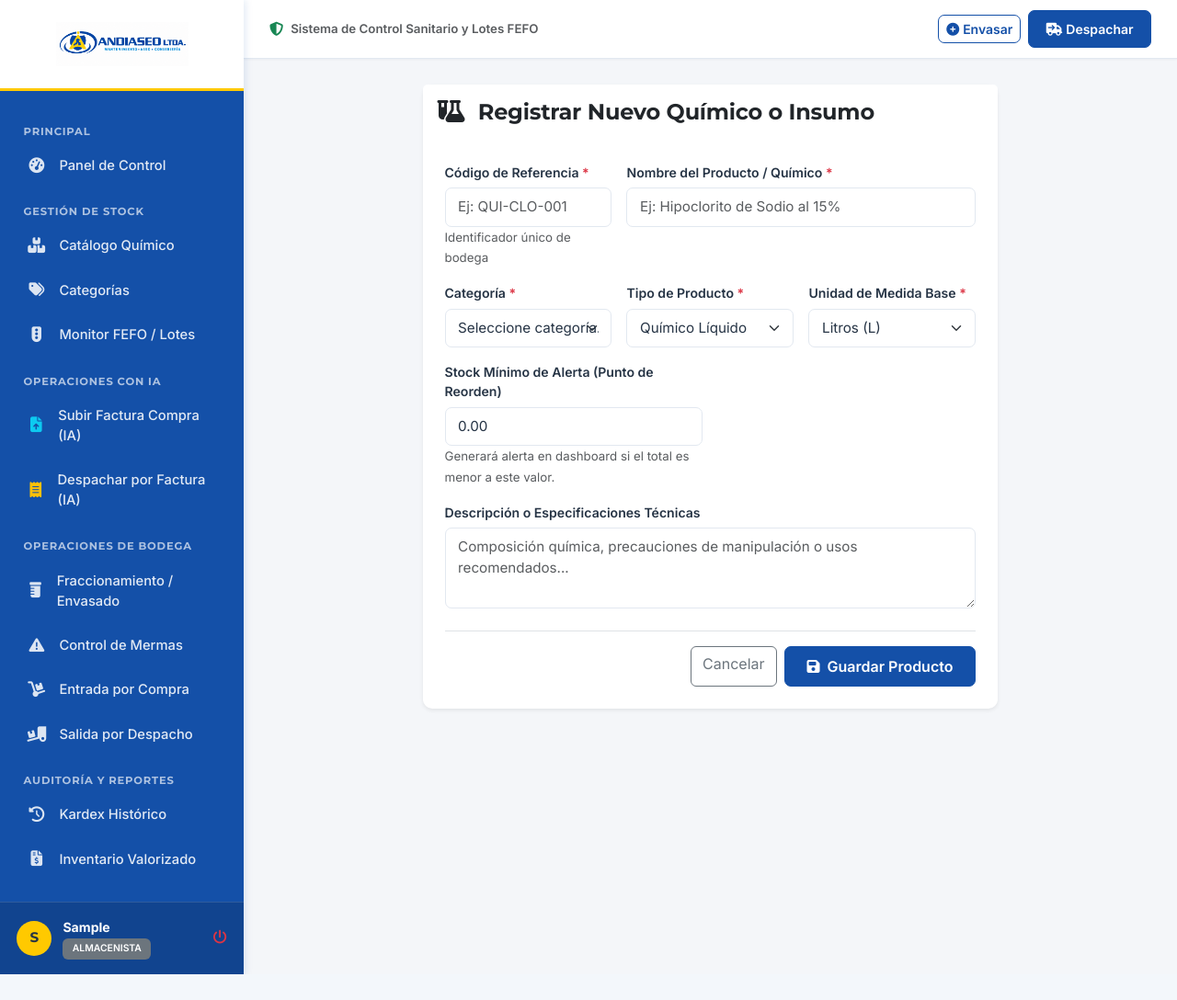
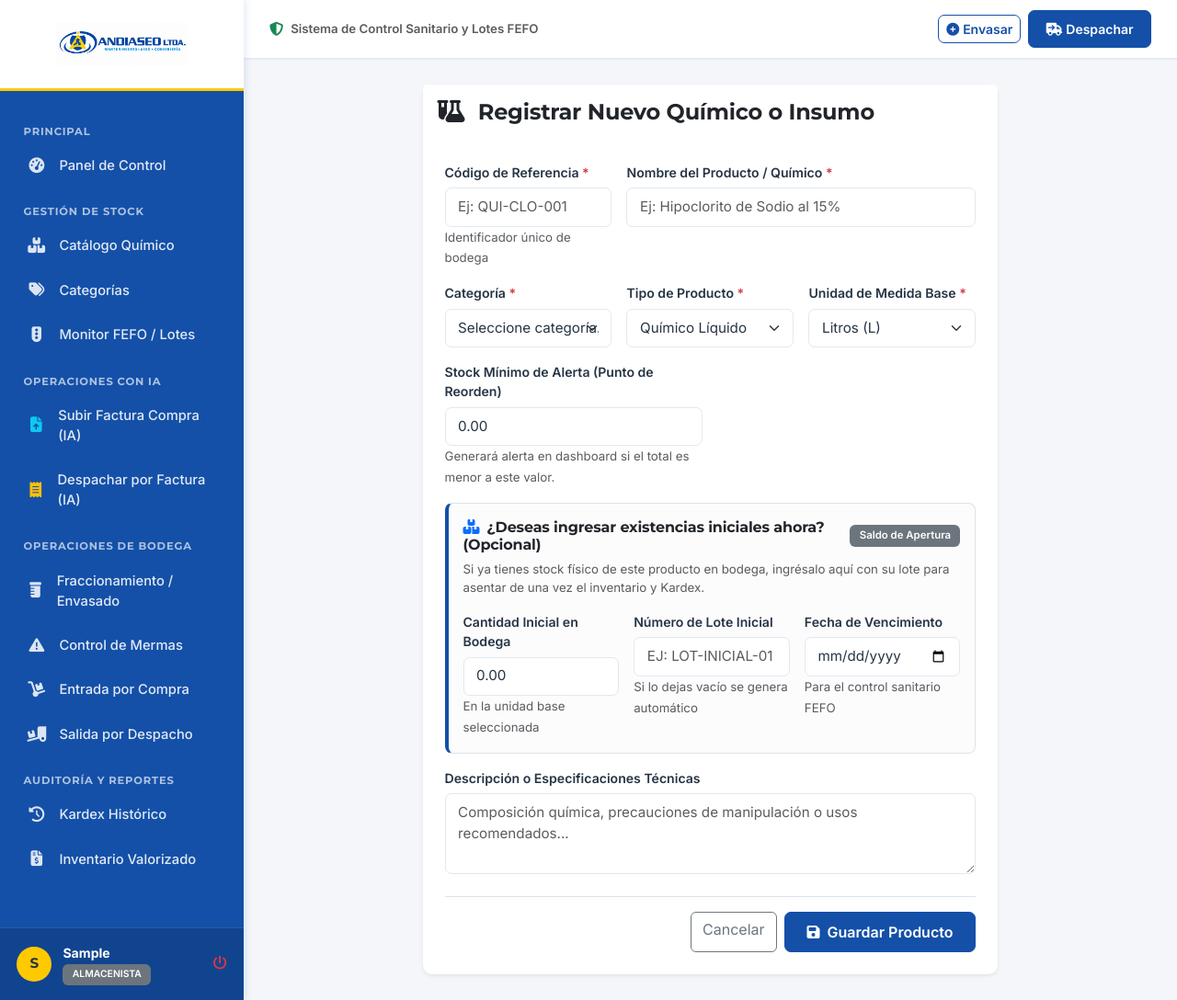
Before and after one commit to RAMAR2311/andiaseo, a Flask app: page /inventario/nuevo in a window 1280 px wide. Shown: the whole page at 92% size. Before the commit the page ends 1060 px from the top, so only its background shows below. Run offline with Flask 3, Linux system fonts and the light colour scheme; the visitor is signed in with stand-in values (Sample User, id 1); data that the repository does not hold is empty; some libraries are stand-ins or nearby versions.

Commit message:
Permitir saldo inicial de existencias y lote al crear producto

```diff
--- a/app/routes/inventory.py
+++ b/app/routes/inventory.py
@@ -64,6 +64,11 @@ def nuevo_producto():
         stock_minimo = request.form.get('stock_minimo_alerta', type=float) or 0.0
         descripcion = request.form.get('descripcion', '').strip()
 
+        # Cantidad y lote inicial opcional (Saldo de Apertura)
+        cantidad_inicial = request.form.get('cantidad_inicial', type=float) or 0.0
+        numero_lote_inicial = request.form.get('numero_lote_inicial', '').strip().upper()
+        fecha_venc_inicial_str = request.form.get('fecha_vencimiento_inicial', '').strip()
+
         if not codigo or not nombre or not categoria_id:
             flash('Código, nombre y categoría son obligatorios.', 'danger')
             return redirect(url_for('inventory_bp.nuevo_producto'))
@@ -84,9 +89,53 @@ def nuevo_producto():
             activo=True
         )
         db.session.add(producto)
+        db.session.flush()
+
+        # Si ingresó stock inicial, registrar lote y movimiento Kardex
+        if cantidad_inicial > 0:
+            if not numero_lote_inicial:
+                numero_lote_inicial = f"LOT-INI-{datetime.now().strftime('%y%m%d')}"
+
+            if fecha_venc_inicial_str:
+                try:
+                    f_venc = datetime.strptime(fecha_venc_inicial_str, '%Y-%m-%d').date()
+                except Exception:
+                    f_venc = date.today().replace(year=date.today().year + 1)
+            else:
+                f_venc = date.today().replace(year=date.today().year + 1)
+
+            lote_ini = Lote(
+                producto_id=producto.id,
+                presentacion_id=None,
+                numero_lote=numero_lote_inicial,
+                fecha_produccion=date.today(),
+                fecha_vencimiento=f_venc,
+                cantidad_inicial=Decimal(str(cantidad_inicial)),
+                cantidad_actual=Decimal('0.0'),
+                estado='ACTIVO'
+            )
+            db.session.add(lote_ini)
+            db.session.flush()
+
+            registrar_movimiento(
+                usuario_id=current_user.id,
+                producto_id=producto.id,
+                tipo_movimiento='ENTRADA_COMPRA',
+                cantidad=Decimal(str(cantidad_inicial)),
+                motivo_observaciones="Saldo inicial de apertura al registrar producto",
+                presentacion_id=None,
+                lote_id=lote_ini.id,
+                documento_soporte="SALDO-INICIAL",
+                commit=False
+            )
+
         db.session.commit()
 
-        flash(f'Producto "{producto.nombre}" registrado exitosamente. Ahora puedes configurar sus presentaciones.', 'success')
+        if cantidad_inicial > 0:
+            flash(f'Producto "{producto.nombre}" registrado exitosamente con saldo inicial de {cantidad_inicial} {producto.unidad_base} (Lote: {numero_lote_inicial}).', 'success')
+        else:
+            flash(f'Producto "{producto.nombre}" registrado exitosamente con saldo en 0. Puedes ingresar stock por Entrada de Compra o configurar presentaciones.', 'success')
+
         return redirect(url_for('inventory_bp.presentaciones', producto_id=producto.id))
 
     categorias = Categoria.query.order_by(Categoria.nombre.asc()).all()
--- a/app/templates/inventory/form.html
+++ b/app/templates/inventory/form.html
@@ -63,6 +63,39 @@
                             <small class="text-muted">Generará alerta en dashboard si el total es menor a este valor.</small>
                         </div>
 
+                        {% if not producto %}
+                        <!-- Bloque Opcional: Existencias Iniciales (Saldo de Apertura) -->
+                        <div class="col-12">
+                            <div class="p-3 rounded-3 border bg-light-subtle" style="border-left: 4px solid var(--color-primary) !important;">
+                                <div class="d-flex align-items-center justify-content-between mb-2">
+                                    <h6 class="fw-bold text-dark mb-0">
+                                        <i class="fa-solid fa-boxes-stacked text-primary me-2"></i>¿Deseas ingresar existencias iniciales ahora? (Opcional)
+                                    </h6>
+                                    <span class="badge bg-secondary">Saldo de Apertura</span>
+                                </div>
+                                <p class="small text-muted mb-3">Si ya tienes stock físico de este producto en bodega, ingrésalo aquí con su lote para asentar de una vez el inventario y Kardex.</p>
+
+                                <div class="row g-3">
+                                    <div class="col-12 col-md-4">
+                                        <label class="form-label fw-semibold small">Cantidad Inicial en Bodega</label>
+                                        <input type="number" step="0.01" min="0" name="cantidad_inicial" class="form-control" placeholder="0.00" value="0.00">
+                                        <small class="text-muted">En la unidad base seleccionada</small>
+                                    </div>
+                                    <div class="col-12 col-md-4">
+                                        <label class="form-label fw-semibold small">Número de Lote Inicial</label>
+                                        <input type="text" name="numero_lote_inicial" class="form-control text-uppercase" placeholder="Ej: LOT-INICIAL-01">
+                                        <small class="text-muted">Si lo dejas vacío se genera automático</small>
+                                    </div>
+                                    <div class="col-12 col-md-4">
+                                        <label class="form-label fw-semibold small">Fecha de Vencimiento</label>
+                                        <input type="date" name="fecha_vencimiento_inicial" class="form-control">
+                                        <small class="text-muted">Para el control sanitario FEFO</small>
+                                    </div>
+                                </div>
+                            </div>
+                        </div>
+                        {% endif %}
+
                         <div class="col-12">
                             <label class="form-label fw-semibold small">Descripción o Especificaciones Técnicas</label>
                             <textarea name="descripcion" class="form-control" rows="3" placeholder="Composición química, precauciones de manipulación o usos recomendados...">{{ producto.descripcion if producto else '' }}</textarea>
```
Also changed, not shown: 2 other files.
